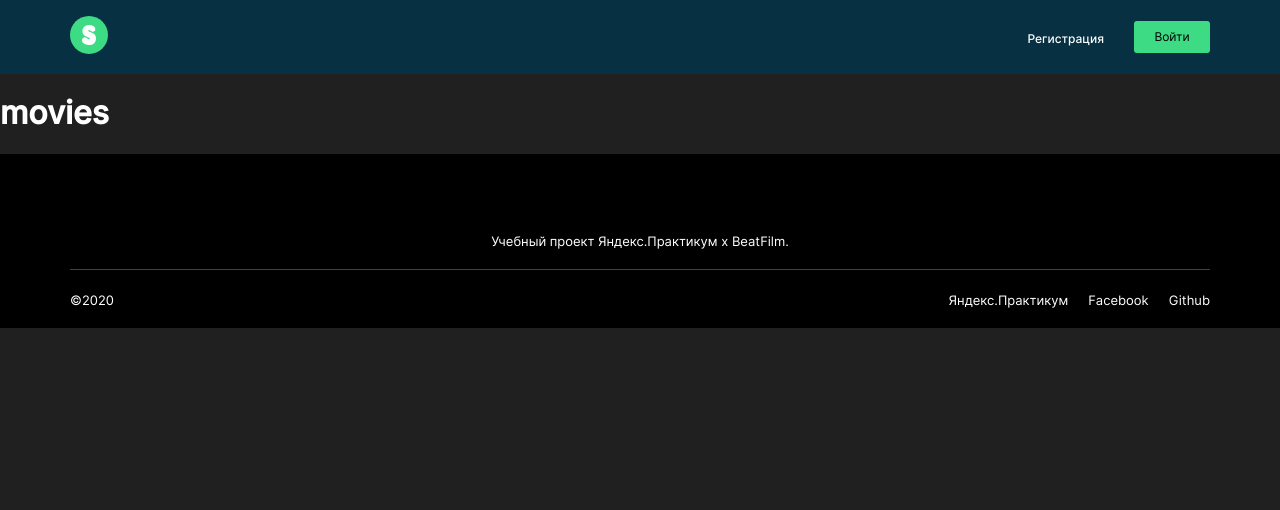
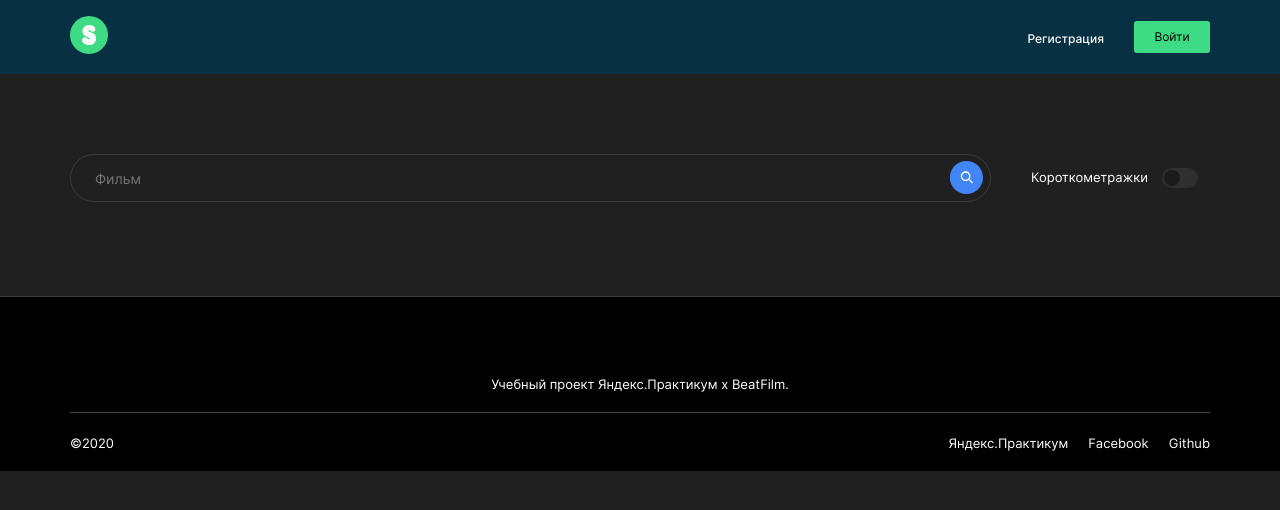
Before and after one commit to romanlesnoy/movies-explorer-frontend, a React (Create React App) app: page /movies in a window 1280 px wide. Shown: the top 510 px of the page. Built offline with nearby package versions, Linux system fonts and the light colour scheme.

Commit message:
Create a SearchForm, ToggleSwitch components

```diff
--- a/src/components/App/App.js
+++ b/src/components/App/App.js
@@ -2,6 +2,7 @@ import React, { useState } from "react";
 import { Route, Switch, Redirect, useHistory } from "react-router-dom";
 import Header from "../Header/Header";
 import Main from "../Main/Main";
+import Movies from "../Movies/Movies";
 import Footer from "../Footer/Footer";
 
 function App() {
@@ -24,7 +25,11 @@ function App() {
                 </Route>
 
                 <Route path="/movies">
-                    <h1>movies</h1>
+                    <Movies/>
+                </Route>
+
+                <Route path="/savedmovies">
+                    <h1>Saved movies</h1>
                 </Route>
 
                 <Route path="*">
--- /dev/null
+++ b/src/components/Movies/Movies.js
@@ -0,0 +1,12 @@
+import React from "react";
+import SearchForm from "../SearchForm/SearchForm"
+
+function Movies() {
+    return (
+        <>
+        <SearchForm/>
+        </>
+    );
+}
+
+export default Movies;
--- a/src/components/Portfolio/Portfolio.js
+++ b/src/components/Portfolio/Portfolio.js
@@ -7,7 +7,7 @@ function Portfolio() {
             <h2 className="portfolio__heading">Портфолио</h2>
             <ul className="portfolio__links-list">
                 <li className="portfolio_list-item">
-                    <a className="portfolio__link" href="#">
+                    <a className="portfolio__link" href="#" aria-label="Ссылка на Статичный сайт">
                         <button
                             className="portfolio__link-button"
                             type="button"
@@ -15,11 +15,13 @@ function Portfolio() {
                         >
                             Статичный сайт
                             <svg
+                                role="button"
                                 className="portfolio__link-icon"
                                 width="18"
                                 height="17"
                                 viewBox="0 0 18 17"
                                 fill="none"
+                                aria-label="Перейти по ссылке"
                             >
                                 <path
                                     d="M2.60653 16.5241L14.9645 4.14489L14.9432 13.6903H17.2656V0.181818H3.77841L3.7571 2.48295H13.3026L0.944603 14.8622L2.60653 16.5241Z"
@@ -30,7 +32,7 @@ function Portfolio() {
                     </a>
                 </li>
                 <li className="portfolio_list-item">
-                    <a className="portfolio__link" href="#">
+                    <a className="portfolio__link" href="#" aria-label="Ссылка на Адаптивный сайт">
                         <button
                             className="portfolio__link-button"
                             type="button"
@@ -38,11 +40,13 @@ function Portfolio() {
                         >
                             Адаптивный сайт
                             <svg
+                                role="button"
                                 className="portfolio__link-icon"
                                 width="18"
                                 height="17"
                                 viewBox="0 0 18 17"
                                 fill="none"
+                                aria-label="Перейти по ссылке"
                             >
                                 <path
                                     d="M2.60653 16.5241L14.9645 4.14489L14.9432 13.6903H17.2656V0.181818H3.77841L3.7571 2.48295H13.3026L0.944603 14.8622L2.60653 16.5241Z"
@@ -53,7 +57,7 @@ function Portfolio() {
                     </a>
                 </li>
                 <li className="portfolio_list-item">
-                    <a className="portfolio__link" href="#">
+                    <a className="portfolio__link" href="#" aria-label="Ссылка на Одностраничное приложение">
                         <button
                             className="portfolio__link-button"
                             type="button"
@@ -61,11 +65,13 @@ function Portfolio() {
                         >
                             Одностраничное приложение
                             <svg
+                                role="button"
                                 className="portfolio__link-icon"
                                 width="18"
                                 height="17"
                                 viewBox="0 0 18 17"
                                 fill="none"
+                                aria-label="Перейти по ссылке"
                             >
                                 <path
                                     d="M2.60653 16.5241L14.9645 4.14489L14.9432 13.6903H17.2656V0.181818H3.77841L3.7571 2.48295H13.3026L0.944603 14.8622L2.60653 16.5241Z"
--- /dev/null
+++ b/src/components/SearchForm/SearchForm.css
@@ -0,0 +1,76 @@
+.search {
+    max-width: calc(100% - 140px);
+    padding: 80px 70px 94px;
+
+    display: flex;
+    align-items: center;
+    justify-content: space-between;
+    gap: 40px;
+
+    border-bottom: 1px solid rgba(170,170,170,0.2);
+}
+
+.search__form {
+    width: 100%;
+    height: 48px;
+
+    display: flex;
+    align-items: center;
+    justify-content: space-between;
+
+    border: 1.5px solid rgba(170,170,170,.2);
+    box-sizing: border-box;
+    border-radius: 50px;
+}
+
+.search__input {
+    width: 100%;
+    height: 100%;
+    padding-left: 24px;
+
+    border: none;
+    border-radius: 50px;
+    background-color: transparent;
+
+    font-family: Inter;
+    font-style: normal;
+    font-weight: normal;
+    font-size: 14px;
+    line-height: 18px;
+
+    color: #8B8B8B;
+}
+
+.search__button {
+    width: 105px;
+    height: 36px;
+    align-self: center;
+
+    background: transparent url("../../images/icons/search-icon.svg") no-repeat center center;
+    background-size: 78px;
+    border: none;
+    border-radius: 50px;
+    cursor: pointer;
+}
+
+.search__button:hover {
+    opacity: .8;
+}
+
+@media screen and (max-width: 768px) {
+    .search {
+        max-width: calc(100% - 60px);
+        padding: 60px 30px 60px;
+
+        flex-direction: column;
+    }
+}
+
+@media screen and (max-width: 550px) {
+    .search {
+        max-width: calc(100% - 20px);
+        padding: 60px 10px 50px;
+
+        gap: 45px;
+    }
+}
--- /dev/null
+++ b/src/components/SearchForm/SearchForm.js
@@ -0,0 +1,17 @@
+import React from "react";
+import ToggleSwitch from "../ToggleSwitch/ToggleSwitch";
+import "./SearchForm.css"
+
+function SearchForm() {
+    return (
+        <section className="search">
+            <form className="search__form">
+                <input className="search__input" placeholder="Фильм"/>
+                <button className="search__button"/>
+            </form>
+            <ToggleSwitch/>
+        </section>
+    );
+}
+
+export default SearchForm;
--- /dev/null
+++ b/src/components/ToggleSwitch/ToggleSwitch.css
@@ -0,0 +1,69 @@
+.toggle-switch {
+    display: flex;
+    justify-content: space-between;
+    gap: 14px;
+}
+
+.toggle-switch__label {
+    font-family: Inter;
+    font-style: normal;
+    font-weight: normal;
+    font-size: 13px;
+    line-height: 18px;
+}
+
+.toggle-switch__checkbox {
+    position: relative;
+    top: 0;
+    left: 0;
+
+    width: 36px;
+    height: 20px;
+    margin-right: 12px;
+
+    border-radius: 20px;
+    outline: none;
+    background-color: #2f2f2f;
+
+    cursor: pointer;
+    transition-timing-function: ease-in-out;
+    transition-duration: 0.2s;
+    appearance: none;
+}
+
+.toggle-switch__checkbox::after {
+    position: absolute;
+    top: 2px;
+    left: 2px;
+
+    width: 16px;
+    height: 16px;
+
+    border-radius: 50%;
+    background-color: #1b1b1b;
+
+    content: "";
+    transition: left 0.2s;
+}
+
+.toggle-switch__checkbox:hover::after {
+    box-shadow: 0px 2px 6px rgba(0, 0, 0, 0.18);
+}
+
+.toggle-switch__checkbox:checked {
+    background-color: #3ddc84;
+}
+
+.toggle-switch__checkbox:checked::after {
+    position: absolute;
+    top: 2px;
+    left: 18px;
+
+    width: 16px;
+    height: 16px;
+
+    border-radius: 50%;
+    background-color: #fff;
+
+    content: "";
+}
--- /dev/null
+++ b/src/components/ToggleSwitch/ToggleSwitch.js
@@ -0,0 +1,20 @@
+import React from "react";
+import "./ToggleSwitch.css";
+
+function ToggleSwitch() {
+    return (
+        <div class="toggle-switch">
+            <label class="toggle-switch__label" for="toggleSwitch">
+                Короткометражки
+            </label>
+            <input
+                type="checkbox"
+                class="toggle-switch__checkbox"
+                name="toggleSwitch"
+                id="toggleSwitch"
+            />
+        </div>
+    );
+}
+
+export default ToggleSwitch;
```
Also changed, not shown: src/images/icons/search-icon.svg (added).
